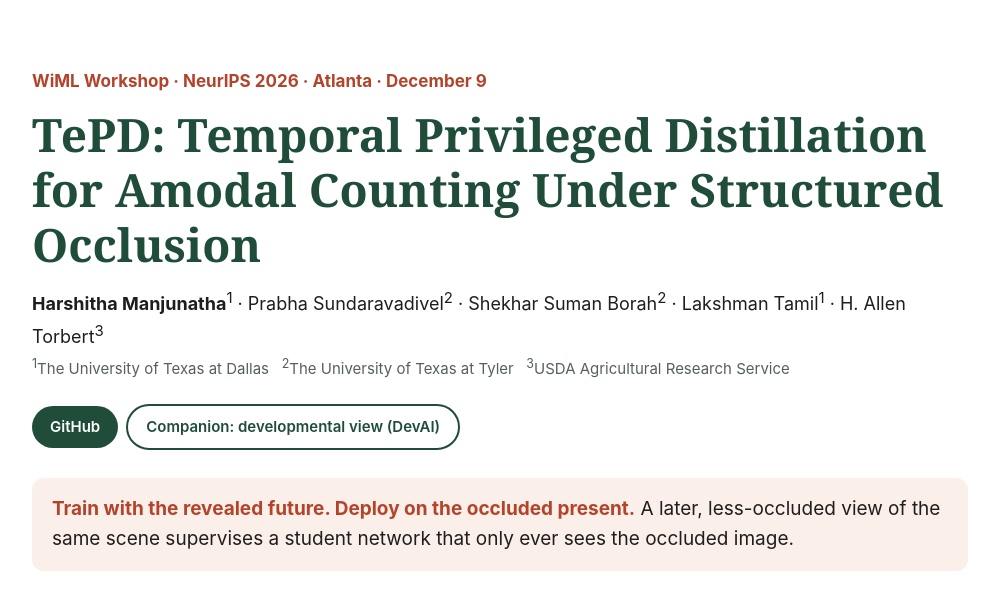
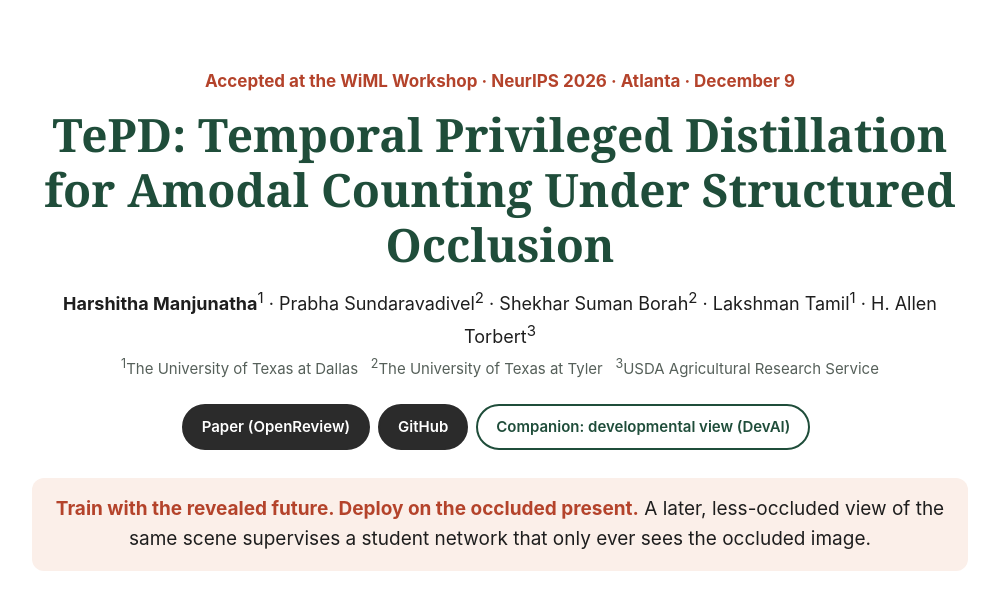
Before and after one commit to harshitha-8/WIML_NeurIPS2026, a plain HTML site: page docs/index.html in a window 1280 px wide. Shown: the top 590 px of the page, without its empty margins (140-1139 px from the left). Drawn offline with Linux system fonts and the light colour scheme.

Commit message:
Link the accepted paper on OpenReview and add an abstract to the project page

```diff
--- a/docs/index.html
+++ b/docs/index.html
@@ -8,7 +8,7 @@ h1{font-size:clamp(28px,4.6vw,46px);margin:.2em 0 .3em}h2{font-size:27px;margin:
 h2 span{display:inline-block;width:1.5em;height:1.5em;line-height:1.5em;text-align:center;border-radius:50%;background:var(--pri);color:#fff;font-size:.75em;margin-right:.5em;vertical-align:.1em}
 .hero{padding:56px 0 8px}.center{text-align:center}.authors{font-size:18px;margin:.4em 0 .1em}.affil{color:#56605a;font-size:15px;margin:0}
 .venue{color:var(--acc);font-weight:700;margin:.7em 0}.btns a{display:inline-block;margin:6px 8px 6px 0;padding:9px 18px;border-radius:999px;background:var(--pri);color:#fff;text-decoration:none;font-weight:600;font-size:15px}
-.btns a.alt{background:#fff;color:var(--pri);border:2px solid var(--pri)}.lead{background:var(--tint2);border-radius:12px;padding:16px 20px;font-size:19px;margin:22px 0}
+.btns a.alt{background:#fff;color:var(--pri);border:2px solid var(--pri)}.abs{max-width:840px;margin:0 auto;text-align:justify}h2.plain{background:none;text-align:center;padding:0;margin-top:1.6em}.btns a.dark{background:#2b2b2b;border:2px solid #2b2b2b}.lead{background:var(--tint2);border-radius:12px;padding:16px 20px;font-size:19px;margin:22px 0}
 .lead b,.hl{color:var(--acc);font-weight:700}img{max-width:100%;height:auto;border-radius:8px}figure{margin:18px 0;text-align:center}figcaption{color:#56605a;font-size:14.5px;font-style:italic;margin-top:6px}
 .row{display:grid;grid-template-columns:repeat(auto-fit,minmax(280px,1fr));gap:22px;align-items:start}.stats{display:grid;grid-template-columns:repeat(auto-fit,minmax(170px,1fr));gap:14px;margin:18px 0}
 .stat{background:var(--tint2);border-radius:12px;padding:14px;text-align:center}.stat b{display:block;font:700 34px Georgia,serif;color:var(--acc)}.stat span{font-size:14px}
@@ -16,16 +16,18 @@ table{border-collapse:collapse;width:100%;margin:14px 0;font-size:16px}th{backgr
 tr.us td{background:var(--tint2);color:var(--acc);font-weight:700}td.n,th.n{text-align:center}pre{background:#f4f6f5;border-radius:10px;padding:14px 16px;overflow:auto;font-size:13.5px;line-height:1.45}
 .eq{background:var(--tint);border-radius:10px;padding:10px 16px;text-align:center;font-family:"Cambria Math",Georgia,serif;font-size:18px;overflow-x:auto}
 footer{color:#56605a;font-size:14px;border-top:1px solid #d5ded8;margin-top:50px;padding-top:16px}a{color:var(--pri)}li{margin:.3em 0}</style></head><body><main>
-<section class="hero">
-<p class="venue">WiML Workshop · NeurIPS 2026 · Atlanta · December 9</p>
+<section class="hero center">
+<p class="venue">Accepted at the WiML Workshop · NeurIPS 2026 · Atlanta · December 9</p>
 <h1>TePD: Temporal Privileged Distillation for Amodal Counting Under Structured Occlusion</h1>
 <p class="authors"><b>Harshitha Manjunatha</b><sup>1</sup> · Prabha Sundaravadivel<sup>2</sup> · Shekhar Suman Borah<sup>2</sup> · Lakshman Tamil<sup>1</sup> · H. Allen Torbert<sup>3</sup></p>
 <p class="affil"><sup>1</sup>The University of Texas at Dallas &nbsp; <sup>2</sup>The University of Texas at Tyler &nbsp; <sup>3</sup>USDA Agricultural Research Service</p>
-<p class="btns"><a href="https://github.com/harshitha-8/WIML_NeurIPS2026">GitHub</a><a class="alt" href="https://harshitha-8.github.io/DEV-AI_2026/">Companion: developmental view (DevAI)</a></p>
+<p class="btns"><a class="dark" href="https://openreview.net/forum?id=a7JfTmmI9s">Paper (OpenReview)</a><a class="dark" href="https://github.com/harshitha-8/WIML_NeurIPS2026">GitHub</a><a class="alt" href="https://harshitha-8.github.io/DEV-AI_2026/">Companion: developmental view (DevAI)</a></p>
 <p class="lead"><b>Train with the revealed future. Deploy on the occluded present.</b> A later, less-occluded view of the same scene supervises a student network that only ever sees the occluded image.</p>
 <figure><img src="assets/reveal.gif" alt="The same cotton plot at day 0, day 3 and day 7 of defoliation" style="max-width:460px"><figcaption>One plot, three dates. The occluder leaves; the objects do not.</figcaption></figure>
 <figure><img src="assets/pipeline.gif" alt="Training with a frozen teacher, inference with the student alone" style="max-width:820px"><figcaption>The later view is used in training only.</figcaption></figure>
 </section>
+<h2 class="plain">Abstract</h2>
+<p class="abs">Most amodal vision methods treat occlusion as a spatial distortion to complete or inpaint. TePD asks whether a change in visibility over time can teach a model what stays geometrically fixed. We pair an occluded view with a registered later view of the same location and use the later view as privileged information: available during training, absent at test time. A frozen oracle encodes the revealed view, a lightweight student encodes the occluded one, and the student is trained to match the oracle in feature space while a frozen semantic anchor keeps it on the target. On Cotton-TePD, 3,000 registered UAV image pairs taken before and after chemical defoliation, the student reaches a latent cosine similarity of 0.873 and a counting MAE of 4.2, against 0.745 and 7.2 for the strongest baseline evaluated.</p>
 <h2><span>1</span>Why</h2>
 <p>Most amodal vision methods treat occlusion as a spatial distortion to complete or inpaint. Counting is less forgiving than image synthesis: a plausible completion can add or remove objects. Yet many scenes reveal themselves over time. In cotton, chemical defoliation removes the leaf canopy over several days while the bolls stay approximately in place, so the later image holds exactly what the earlier image lacks.</p>
 <p><span class="hl">Question.</span> Can the change in visibility itself tell a model what stays geometrically unchanged?</p>
```
Also changed, not shown: 1 other file.
